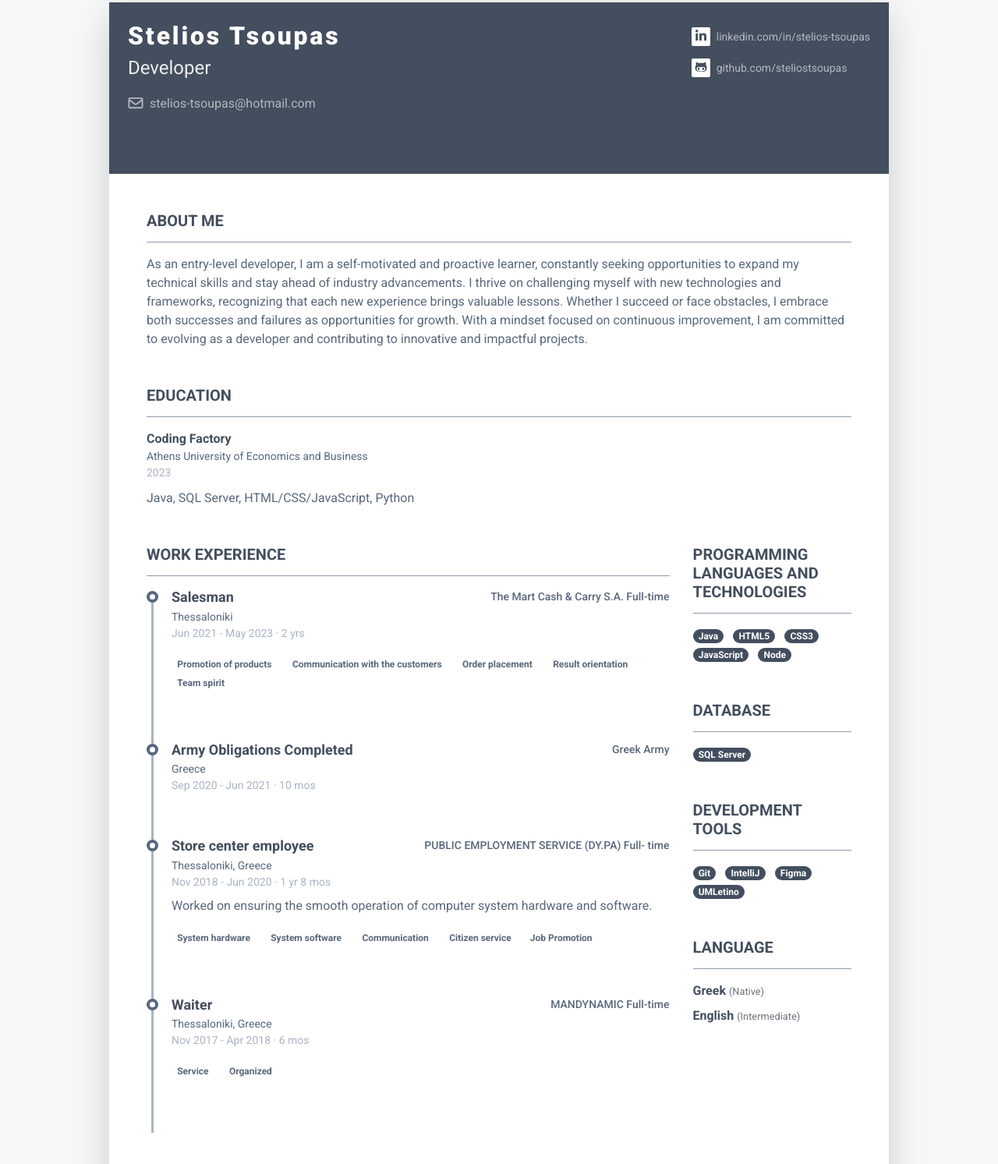
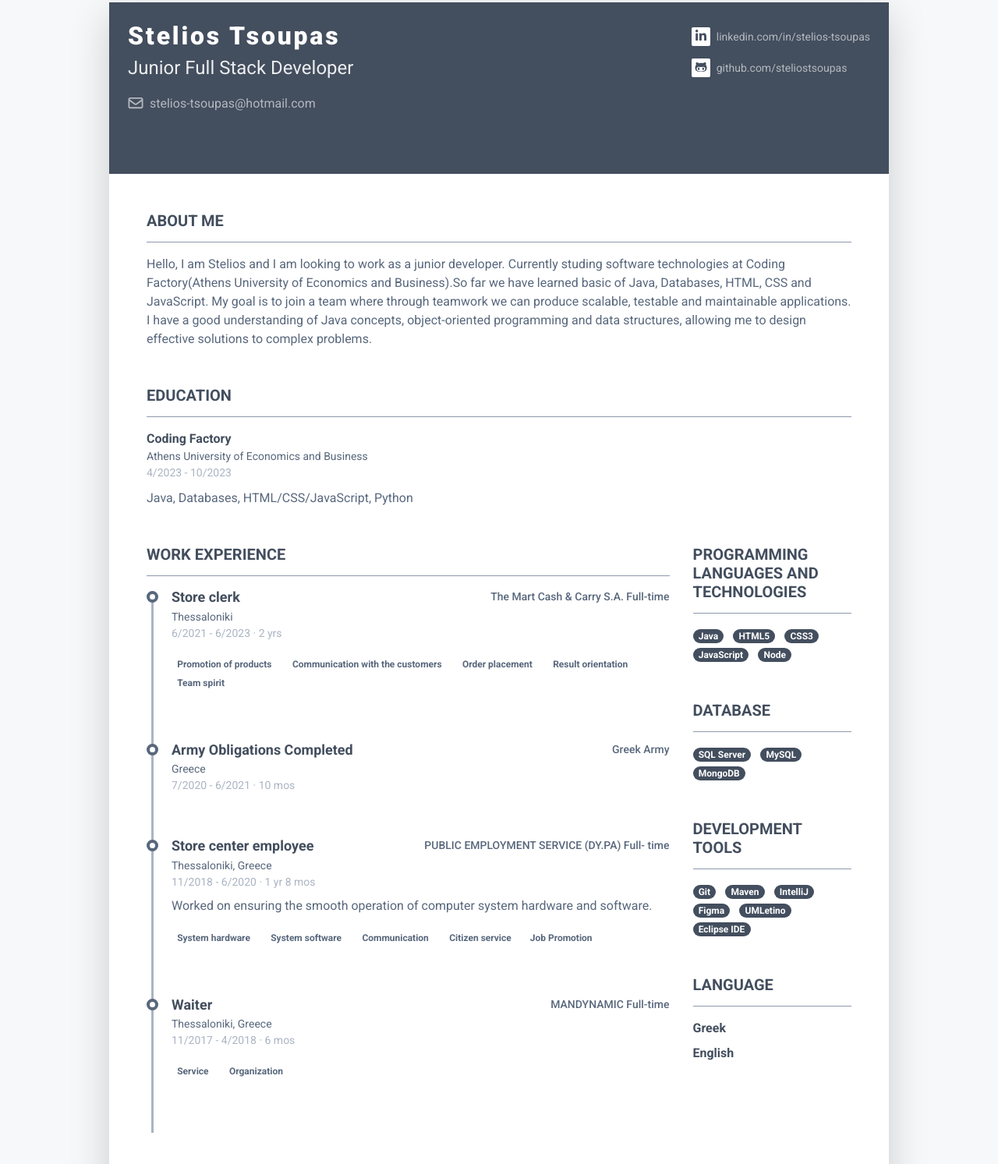
Before and after one commit to steliostsoupas/steliostsoupas.github.io, a plain HTML site: page index.html in a window 1280 px wide. Shown: the part 27-1520 px from the top of the page at 78% size. Drawn offline with Linux system fonts and the light colour scheme.

Commit message:
update details

```diff
--- a/index.html
+++ b/index.html
@@ -22,7 +22,7 @@
 				    <div class="media-body p-4 d-flex flex-column flex-md-row mx-auto mx-lg-0">
 					    <div class="primary-info">
 						    <h1 class="name mt-0 mb-1 text-white">Stelios Tsoupas</h1>
-						    <div class="title mb-3">Developer</div>
+						    <div class="title mb-3">Junior Full Stack Developer</div>
 						    <ul class="list-unstyled">
 							    <li class="mb-2"><a href="#"><i class="far fa-envelope fa-fw mr-2" data-fa-transform="grow-3"></i>stelios-tsoupas@hotmail.com</a></li>
 						    </ul>
@@ -40,11 +40,9 @@
 			    <section class="resume-section summary-section mb-5">
 				    <h2 class="resume-section-title text-uppercase font-weight-bold pb-3 mb-3">About me</h2>
 				    <div class="resume-section-content">
-					    <p class="mb-0">As an entry-level developer, I am a self-motivated and proactive learner, constantly seeking opportunities to expand my
-								technical skills and stay ahead of industry advancements. I thrive on challenging myself with new technologies and
-								frameworks, recognizing that each new experience brings valuable lessons. Whether I succeed or face obstacles, I
-								embrace both successes and failures as opportunities for growth. With a mindset focused on continuous improvement, I
-								am committed to evolving as a developer and contributing to innovative and impactful projects.
+					    <p class="mb-0">Hello, I am  Stelios and I am looking to work as a junior developer. Currently studing software technologies at Coding Factory(Athens University of Economics and Business).So far we have learned basic of Java, Databases, HTML, CSS and JavaScript.
+								My goal is to join a team where through teamwork we can produce scalable, testable and maintainable applications.
+								I have a good understanding of Java concepts, object-oriented programming and data structures, allowing me to design effective solutions to complex problems.
 						</p>
 				    </div>
 			    </section>
@@ -57,9 +55,9 @@
 									<div class="resume-degree font-weight-bold">Coding Factory</div>
 									<div class="resume-degree-org">Athens University of Economics and
 										Business</div>
-									<div class="resume-degree-time">2023</div>
+									<div class="resume-degree-time">4/2023 - 10/2023</div>
 									<div class="margin-top-10">
-										<p>Java, SQL Server, HTML/CSS/JavaScript, Python</p>
+										<p>Java, Databases, HTML/CSS/JavaScript, Python</p>
 									</div>
 								</li>
 							</ul>
@@ -76,11 +74,11 @@
 
 											<div class="resume-timeline-item-header mb-2">
 												<div class="d-flex flex-column flex-md-row">
-													<h3 class="resume-position-title font-weight-bold mb-1">Salesman</h3>
+													<h3 class="resume-position-title font-weight-bold mb-1">Store clerk</h3>
 													<div class="resume-company-name ml-auto">The Mart Cash & Carry S.A. Full-time </div>
 												</div>
 												<div class="resume-degree-org">Thessaloniki</div>
-												<div class="resume-position-time">Jun 2021 - May 2023 · 2 yrs</div>
+												<div class="resume-position-time">6/2021 - 6/2023 · 2 yrs</div>
 											</div>
 											<div class="resume-timeline-item-desc">
 												<p></p>
@@ -101,7 +99,7 @@
 													<div class="resume-company-name ml-auto">Greek Army</div>
 												</div>
 												<div class="resume-degree-org">Greece</div>
-												<div class="resume-position-time">Sep 2020 - Jun 2021 · 10 mos</div>
+												<div class="resume-position-time">7/2020 - 6/2021 · 10 mos</div>
 											</div>
 											<div class="resume-timeline-item-desc">
 											</div>
@@ -114,7 +112,7 @@
 															time</div>
 										    </div>
 											<div class="resume-degree-org">Thessaloniki, Greece</div>
-											<div class="resume-position-time">Nov 2018 - Jun 2020 · 1 yr 8 mos</div>
+											<div class="resume-position-time">11/2018 - 6/2020 · 1 yr 8 mos</div>
 									    </div>
 									    <div class="resume-timeline-item-desc">
 										    <p>Worked on ensuring the smooth operation of computer system hardware and software.</p>
@@ -124,7 +122,7 @@
 											    <li class="list-inline-item"><span class="badge badge-pill">System software</span></li>
 											    <li class="list-inline-item"><span class="badge badge-pill">Communication</span></li>
 											    <li class="list-inline-item"><span class="badge badge-pill">Citizen service</span></li>
-												<li class="list-inline-item"><span class="badge bbadge-pill">Job Promotion</span></li>
+													<li class="list-inline-item"><span class="badge bbadge-pill">Job Promotion</span></li>
 										    </ul>
 									    </div>
 								    </article>
@@ -135,13 +133,13 @@
 													<div class="resume-company-name ml-auto">MANDYNAMIC Full-time </div>
 												</div>
 												<div class="resume-degree-org">Thessaloniki, Greece</div>
-												<div class="resume-position-time">Nov 2017 - Apr 2018 · 6 mos</div>
+												<div class="resume-position-time">11/2017 - 4/2018 · 6 mos</div>
 									    </div>
 									    <div class="resume-timeline-item-desc">
 										    <p></p>
 										    <ul class="list-inline">
 											    <li class="list-inline-item"><span class="badge badge-pill">Service</span></li>
-											    <li class="list-inline-item"><span class="badge badge-pill">Organized</span></li>
+											    <li class="list-inline-item"><span class="badge badge-pill">Organization</span></li>
 										    </ul>
 									    </div>
 								    </article>
@@ -179,6 +177,8 @@
 												<li class="mb-2">
 													<ul class="list-inline">
 														<li class="list-inline-item"><span class="badge badge-primary badge-pill">SQL Server</span></li>
+														<li class="list-inline-item"><span class="badge badge-primary badge-pill">MySQL</span></li>
+														<li class="list-inline-item"><span class="badge badge-primary badge-pill">MongoDB</span></li>
 						    </div>
 					    </section>
 							<section class="resume-section skills-section mb-5">
@@ -189,17 +189,19 @@
 												<li class="mb-2">
 													<ul class="list-inline">
 														<li class="list-inline-item"><span class="badge badge-primary badge-pill">Git</span></li>
+														<li class="list-inline-item"><span class="badge badge-primary badge-pill">Maven</span></li>
 														<li class="list-inline-item"><span class="badge badge-primary badge-pill">IntelliJ</span></li>
 														<li class="list-inline-item"><span class="badge badge-primary badge-pill">Figma</span></li>
 														<li class="list-inline-item"><span class="badge badge-primary badge-pill">UMLetino</span></li>
+														<li class="list-inline-item"><span class="badge badge-primary badge-pill">Eclipse IDE</span></li>
 						    </div>
 					    </section>
 					    <section class="resume-section language-section mb-5">
 						    <h2 class="resume-section-title text-uppercase font-weight-bold pb-3 mb-3">Language</h2>
 						    <div class="resume-section-content">
 							    <ul class="list-unstyled resume-lang-list">
-								    <li class="mb-2"><span class="resume-lang-name font-weight-bold">Greek</span> <small class="text-muted font-weight-normal">(Native)</small></li>
-								    <li class="mb-2 align-middle"><span class="resume-lang-name font-weight-bold">English</span> <small class="text-muted font-weight-normal">(Intermediate)</small></li>
+								    <li class="mb-2"><span class="resume-lang-name font-weight-bold">Greek</span> <small class="text-muted font-weight-normal"></small></li>
+								    <li class="mb-2 align-middle"><span class="resume-lang-name font-weight-bold">English</span> <small class="text-muted font-weight-normal"></small></li>
 							    </ul>
 						    </div>
 					    </section>
```
